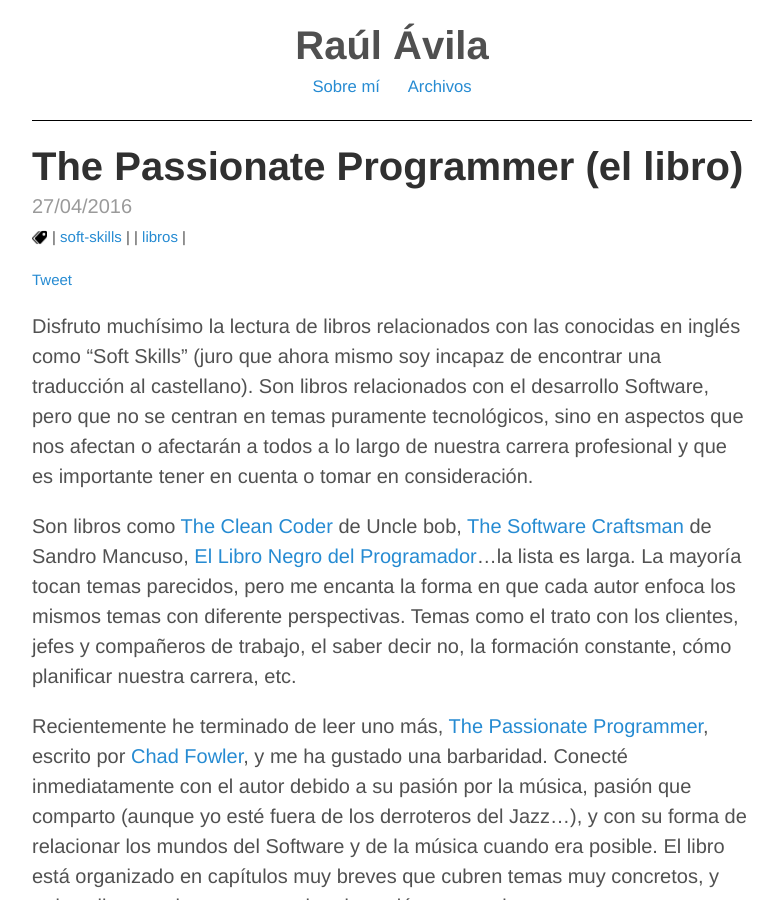
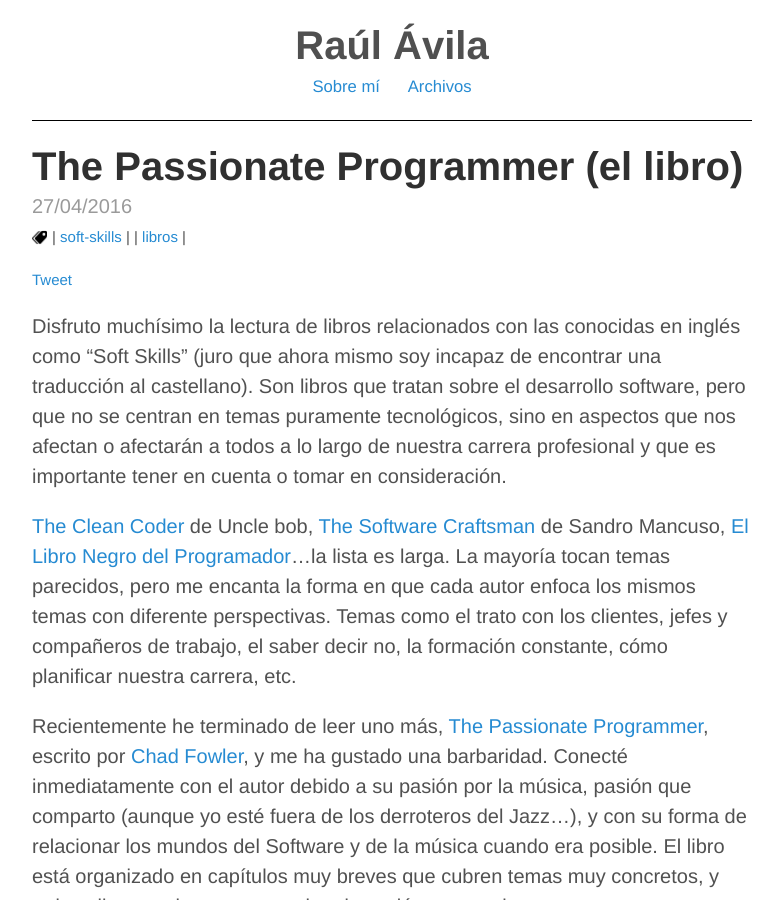
Before and after one commit to raulavila/blog-source-code, a Jekyll site: the page built from _posts/2016-04-27-passionate-programmer.md, in a window 1280 px wide and 900 px high. Shown: the whole window, without its empty margins (248-1031 px from the left). Built offline with Jekyll 4.4.1, drawn with Linux system fonts in a browser that asks for light colours; comment, search, counter and statistics services are not loaded.

Commit message:
Updated intro

```diff
--- a/_posts/2016-04-27-passionate-programmer.md
+++ b/_posts/2016-04-27-passionate-programmer.md
@@ -8,11 +8,11 @@
 comments: true
 ---
 
-Disfruto muchísimo la lectura de libros relacionados con las conocidas en inglés como "Soft Skills" (juro que ahora mismo soy incapaz de encontrar una traducción al castellano). Son libros relacionados con el desarrollo Software, pero que no se centran en temas puramente tecnológicos, sino en aspectos que nos afectan o afectarán a todos a lo largo de nuestra carrera profesional y que es importante tener en cuenta o tomar en consideración.
+Disfruto muchísimo la lectura de libros relacionados con las conocidas en inglés como "Soft Skills" (juro que ahora mismo soy incapaz de encontrar una traducción al castellano). Son libros que tratan sobre el desarrollo software, pero que no se centran en temas puramente tecnológicos, sino en aspectos que nos afectan o afectarán a todos a lo largo de nuestra carrera profesional y que es importante tener en cuenta o tomar en consideración.
 
 <!--break-->
 
-Son libros como [The Clean Coder](https://www.amazon.es/Clean-Coder-Conduct-Professional-Programmers/dp/0137081073/ref=sr_1_1?ie=UTF8&qid=1461786399&sr=8-1&keywords=The+Clean+Coder) de Uncle bob, [The Software Craftsman](https://www.amazon.es/Software-Craftsman-Professionalism-Pragmatism-Robert/dp/0134052501/ref=sr_1_1?ie=UTF8&qid=1461786420&sr=8-1&keywords=the+software+craftsman) de Sandro Mancuso, [El Libro Negro del Programador](http://www.amazon.es/Libro-Negro-del-Programador-desarrollando-ebook/dp/B00J5RHHNW?ie=UTF8&keywords=El%20libro%20negro%20del%20programador&qid=1461786488&ref_=sr_1_1&sr=8-1)...la lista es larga. La mayoría tocan temas parecidos, pero me encanta la forma en que cada autor enfoca los mismos temas con diferente perspectivas. Temas como el trato con los clientes, jefes y compañeros de trabajo, el saber decir no, la formación constante, cómo planificar nuestra carrera, etc.
+[The Clean Coder](https://www.amazon.es/Clean-Coder-Conduct-Professional-Programmers/dp/0137081073/ref=sr_1_1?ie=UTF8&qid=1461786399&sr=8-1&keywords=The+Clean+Coder) de Uncle bob, [The Software Craftsman](https://www.amazon.es/Software-Craftsman-Professionalism-Pragmatism-Robert/dp/0134052501/ref=sr_1_1?ie=UTF8&qid=1461786420&sr=8-1&keywords=the+software+craftsman) de Sandro Mancuso, [El Libro Negro del Programador](http://www.amazon.es/Libro-Negro-del-Programador-desarrollando-ebook/dp/B00J5RHHNW?ie=UTF8&keywords=El%20libro%20negro%20del%20programador&qid=1461786488&ref_=sr_1_1&sr=8-1)...la lista es larga. La mayoría tocan temas parecidos, pero me encanta la forma en que cada autor enfoca los mismos temas con diferente perspectivas. Temas como el trato con los clientes, jefes y compañeros de trabajo, el saber decir no, la formación constante, cómo planificar nuestra carrera, etc.
 
 Recientemente he terminado de leer uno más, [The Passionate Programmer](https://www.amazon.es/Passionate-Programmer-Remarkable-Development-Pragmatic/dp/1934356344/ref=sr_1_sc_1?ie=UTF8&qid=1461786652&sr=8-1-spell&keywords=The+Passionate+Preogrammer), escrito por [Chad Fowler](https://twitter.com/chadfowler), y me ha gustado una barbaridad. Conecté inmediatamente con el autor debido a su pasión por la música, pasión que comparto (aunque yo esté fuera de los derroteros del Jazz...), y con su forma de relacionar los mundos del Software y de la música cuando era posible. El libro está organizado en capítulos muy breves que cubren temas muy concretos, y todos ellos concluyen con un plan de acción para mejorar en ese aspecto.
 
```
